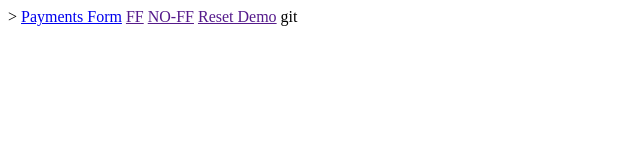
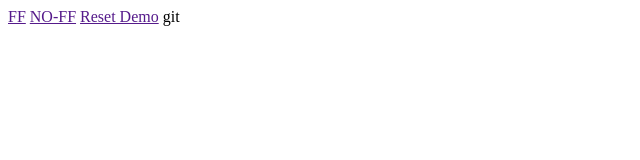
Before and after one commit to Reconyky/SimpleOne, a plain HTML site: page index.html in a window 1280 px wide. Shown: the whole page, without its empty margins (0-640 px from the left). Drawn offline with Linux system fonts and the light colour scheme.

Commit message:
Круто

```diff
--- a/index.html
+++ b/index.html
@@ -5,11 +5,9 @@
     <meta name="viewport" content="width"=device-width, initial-scale=1.0">
     <meta http-equiv="X-UA-Compatible" content="ie=edge">
     <title>Document</title>
-    <script>/* Yandex Metrika */</script>
-    <script>/* Google Analytics*/</script>>
+    <script>/* Yandex Metrika 111 */</script>
 </head>
 <body>
-  <a href="payment.html">Payments Form</a>
   <a href="">FF</a>
   <a href="">NO-FF</a>
   <a href="">Reset Demo</a>
```
